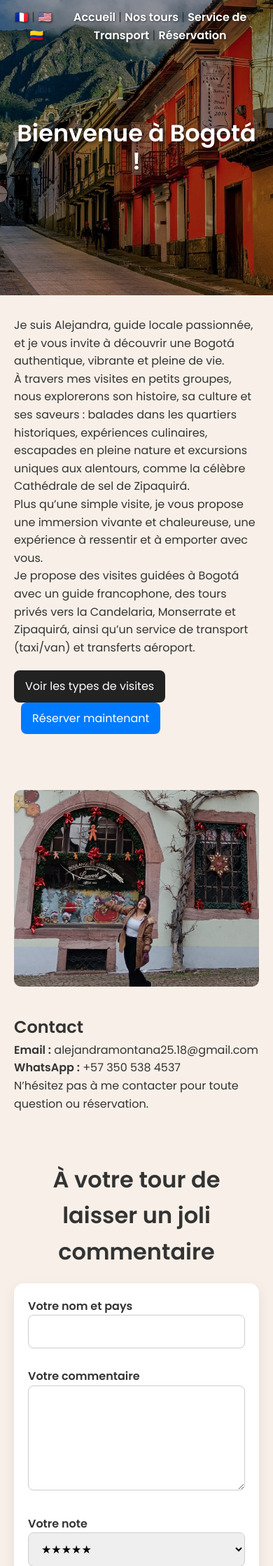
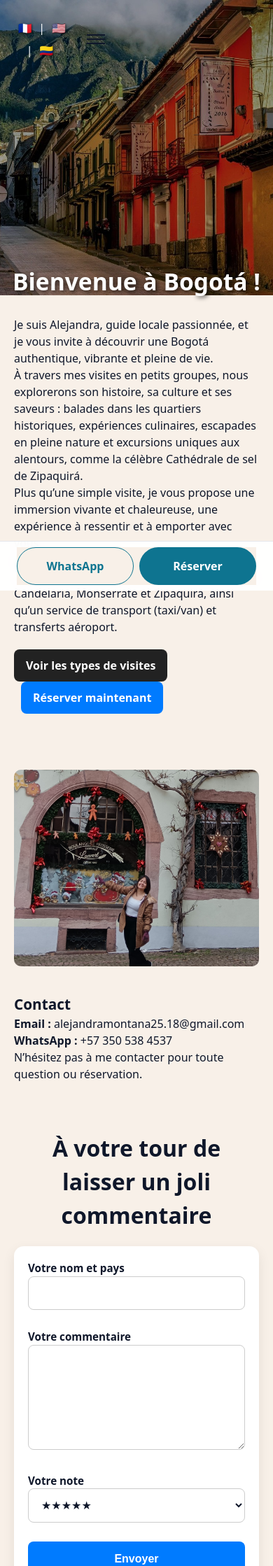
Before and after one commit to aurelienthimotyroux-gif/ohlalatoursbogota, a Flask app: page / in a window 390 px wide. Shown: the top 2238 px of the page at 70% size. Run offline with Flask 3, Linux system fonts and the light colour scheme; some libraries are stand-ins or nearby versions.

Commit message:
Ajout robots.txt + sitemap corrigé + update index + ajout mobile-pack.css

```diff
--- /dev/null
+++ b/static/mobile-pack.css
@@ -0,0 +1,137 @@
+
+
+/* --------------------------------------------------
+   Mobile-first base
+   -------------------------------------------------- */
+:root {
+  --container: 1160px;
+  --gap: 1rem;
+  --radius: 1rem;
+  --shadow: 0 10px 24px rgba(0,0,0,.08);
+  --brand: #0e7490; /* cyan-700 */
+  --brand-600: #0891b2;
+  --text: #0f172a; /* slate-900 */
+  --muted: #475569; /* slate-600 */
+  --bg: #ffffff;
+}
+
+html { box-sizing: border-box; font-size: 16px; }
+*, *::before, *::after { box-sizing: inherit; }
+body {
+  margin: 0; color: var(--text); background: var(--bg);
+  font-family: system-ui, -apple-system, Segoe UI, Roboto, Ubuntu, Cantarell, "Noto Sans", "Helvetica Neue", Arial, "Apple Color Emoji", "Segoe UI Emoji";
+  line-height: 1.5; -webkit-text-size-adjust: 100%;
+}
+img, svg, video { max-width: 100%; height: auto; }
+img { display: block; }
+
+.container { width: min(100% - 2rem, var(--container)); margin-inline: auto; }
+.stack > * + * { margin-top: var(--gap); }
+.grid { display: grid; gap: var(--gap); }
+
+/* Titres fluides */
+h1 { font-size: clamp(1.6rem, 2vw + 1rem, 2.4rem); line-height: 1.15; }
+h2 { font-size: clamp(1.3rem, 1.5vw + 0.9rem, 1.8rem); }
+h3 { font-size: clamp(1.1rem, 1vw + 0.8rem, 1.35rem); }
+
+/* Liens & boutons */
+a { color: inherit; text-decoration: none; }
+.btn {
+  display: inline-flex; align-items: center; justify-content: center;
+  gap: .5rem; padding: .875rem 1rem; border-radius: 999px;
+  border: 1px solid transparent; background: var(--brand); color: #fff;
+  font-weight: 600; cursor: pointer; text-align: center;
+}
+.btn:hover { background: var(--brand-600); }
+.btn-outline { background: transparent; color: var(--brand); border-color: var(--brand); }
+
+/* Listes de cartes responsive */
+.cards { display: grid; grid-template-columns: 1fr; gap: var(--gap); }
+.card {
+  background: #fff; border-radius: var(--radius);
+  box-shadow: var(--shadow); overflow: hidden;
+}
+.card > .card-body { padding: 1rem; }
+
+/* Clamp pour avis / textes longs (compatible avec votre logique existante) */
+.clamp { display: -webkit-box; -webkit-box-orient: vertical; overflow: hidden; }
+.clamp--3 { -webkit-line-clamp: 3; }
+.clamp--6 { -webkit-line-clamp: 6; }
+
+/* Héros / bannières avec image de fond inline (background-image: url(...)) */
+.hero { position: relative; color: #fff; min-height: 46vh; display: grid; place-items: end; }
+.hero.background-half { background-size: cover; background-position: center; }
+.hero .hero-content { width: 100%; padding: 2rem; background: linear-gradient(to top, rgba(0,0,0,.45), rgba(0,0,0,0)); }
+.hero .hero-topbar { display: flex; align-items: center; justify-content: space-between; padding: .75rem 1rem; }
+
+/* Lang switcher : en ligne sur desktop, dans le menu burger sur mobile */
+#lang-switcher a { padding: .25rem .35rem; display: inline-block; }
+
+/* Header + Nav (mobile) */
+.site-header { position: sticky; top: 0; z-index: 40; background: #fff; border-bottom: 1px solid #e5e7eb; }
+.site-header .wrap { display: flex; align-items: center; justify-content: space-between; padding: .75rem 1rem; }
+.brand a { font-weight: 800; letter-spacing: .2px; }
+
+.burger { appearance: none; background: transparent; border: 0; padding: .5rem; cursor: pointer; display: grid; gap: 4px; }
+.burger span { width: 26px; height: 2px; background: #0f172a; display: block; transition: transform .2s ease, opacity .2s ease; }
+.burger[aria-expanded="true"] span:nth-child(1) { transform: translateY(6px) rotate(45deg); }
+.burger[aria-expanded="true"] span:nth-child(2) { opacity: 0; }
+.burger[aria-expanded="true"] span:nth-child(3) { transform: translateY(-6px) rotate(-45deg); }
+
+.nav-hero {
+  position: fixed; inset: 56px 0 auto 0; /* sous le header */
+  background: #fff; border-top: 1px solid #e5e7eb; box-shadow: 0 10px 24px rgba(0,0,0,.08);
+  transform: translateY(-8px); opacity: 0; pointer-events: none; transition: opacity .2s ease, transform .2s ease;
+  padding: .5rem .75rem; display: grid; gap: .25rem; /* items en colonne */
+}
+.nav-hero.open { transform: translateY(0); opacity: 1; pointer-events: auto; }
+.nav-hero a { padding: .75rem .5rem; border-radius: .75rem; }
+.nav-hero a:hover { background: #f1f5f9; }
+
+.no-scroll { overflow: hidden; height: 100vh; }
+
+/* Formulaires (mobile) */
+.form-grid { display: grid; gap: 1rem; }
+.input, input, select, textarea {
+  width: 100%; padding: .85rem .95rem; border: 1px solid #e5e7eb; border-radius: .9rem;
+  background: #fff; color: var(--text); font-size: 1rem;
+}
+input:focus, select:focus, textarea:focus { outline: none; border-color: var(--brand); box-shadow: 0 0 0 3px rgba(14,116,144,.15); }
+label { font-weight: 600; font-size: .95rem; }
+
+/* Tables responsive */
+.table-responsive { width: 100%; overflow-x: auto; -webkit-overflow-scrolling: touch; border-radius: var(--radius); }
+.table-responsive table { width: 700px; max-width: 100%; border-collapse: collapse; }
+.table-responsive th, .table-responsive td { padding: .75rem; border-bottom: 1px solid #e5e7eb; text-align: left; }
+
+/* Sections espacées */
+.section { padding: 2rem 0; }
+.section-sm { padding: 1rem 0; }
+
+/* Footer */
+.site-footer { padding: 2rem 0; background: #0f172a; color: #cbd5e1; }
+
+/* Sticky CTA (optionnel, activez la div .sticky-cta en HTML) */
+.sticky-cta {
+  position: sticky; bottom: 0; z-index: 30; background: rgba(255,255,255,.96);
+  border-top: 1px solid #e5e7eb; padding: .5rem; backdrop-filter: saturate(180%) blur(8px);
+}
+.sticky-cta .row { display: grid; grid-template-columns: 1fr 1fr; gap: .5rem; }
+
+/* --------------------------------------------------
+   Breakpoints (tablette & desktop)
+   -------------------------------------------------- */
+@media (min-width: 640px) {
+  .cards { grid-template-columns: repeat(2, 1fr); }
+}
+@media (min-width: 768px) {
+  .hero { min-height: 52vh; }
+  .nav-hero { position: static; inset: auto; transform: none; opacity: 1; pointer-events: auto; box-shadow: none; display: flex; gap: .25rem; padding: 0; }
+  .burger { display: none; }
+  .site-header .wrap { padding: .75rem 1.25rem; }
+  .cards { grid-template-columns: repeat(2, 1fr); }
+  .form-grid { grid-template-columns: repeat(2, 1fr); }
+}
+@media (min-width: 1024px) {
+  .cards { grid-template-columns: repeat(3, 1fr); }
+  .container { width: min(100% - 4rem, var(--container)); }
--- a/templates/index.html
+++ b/templates/index.html
@@ -39,8 +39,20 @@
   <meta name="twitter:description" content="{{ _('Découvrez Bogotá : Candelaria, Monserrate, Zipaquirá, café à Hacienda Coloma. Visites en français, anglais et espagnol. Transferts aéroport, chauffeur/van privé.') }}">
   <meta name="twitter:image" content="{{ url_for('static', filename='images/accueil.jpg', _external=True) }}">
 
+  <!-- ✅ Perf & UI mobile -->
+  <link rel="preconnect" href="https://fonts.googleapis.com">
+  <link rel="preconnect" href="https://fonts.gstatic.com" crossorigin>
+  <meta name="theme-color" content="#0e7490" media="(prefers-color-scheme: light)">
+  <meta name="theme-color" content="#0b4654" media="(prefers-color-scheme: dark)">
+  <!-- <link rel="preload" href="URL_DE_TA_POLICE.woff2" as="font" type="font/woff2" crossorigin> -->
+
   <!-- CSS principal -->
   <link rel="stylesheet" href="{{ url_for('static', filename='style.css') }}">
+
+  <!-- ✅ Pack mobile chargé uniquement sur mobile -->
+  <link rel="stylesheet"
+        href="{{ url_for('static', filename='mobile-pack.css', v=1) }}"
+        media="(max-width: 767px)">
 
   <!-- Police -->
   <link href="https://fonts.googleapis.com/css2?family=Poppins:wght@300;400;500;600&display=swap" rel="stylesheet">
@@ -109,6 +121,11 @@
     .flash { margin:8px 0; padding:10px; border-radius:8px; }
     .flash-success{ background:#eefbf0; border:1px solid #b7ebc6; color:#1b5e20; }
     .flash-error{ background:#fdeaea; border:1px solid #f5c2c2; color:#8a1f1f; }
+
+    /* ✅ Cache la sticky bar sur desktop ; elle s'affiche sur mobile via mobile-pack.css */
+    @media (min-width: 768px){
+      .sticky-cta { display: none; }
+    }
   </style>
 
   <!-- JS Lire plus / Lire moins -->
@@ -166,7 +183,15 @@
         <a href="{{ lang_url('en') }}" aria-label="English">🇺🇸</a> |
         <a href="{{ lang_url('es') }}" aria-label="Español">🇨🇴</a>
       </div>
-      <nav class="nav-hero" aria-label="{{ _('Navigation principale') }}">
+
+      <!-- ✅ Bouton burger ajouté (n'affecte rien si non utilisé) -->
+      <button class="burger" id="burger" aria-expanded="false" aria-controls="nav-menu" style="margin-left:auto; margin-right:8px;">
+        <span></span><span></span><span></span>
+        <span class="sr-only">{{ _("Ouvrir le menu") }}</span>
+      </button>
+
+      <!-- Ajout de l'id pour le JS mobile -->
+      <nav class="nav-hero" id="nav-menu" aria-label="{{ _('Navigation principale') }}">
         <a href="{{ url_for('index', lang=get_locale()) }}">{{ _("Accueil") }}</a> |
         <a href="{{ url_for('tours', lang=get_locale()) }}">{{ _("Nos tours") }}</a> |
         <a href="{{ url_for('transport', lang=get_locale()) }}">{{ _("Service de Transport") }}</a> |
@@ -210,6 +235,7 @@
         <img
           src="{{ url_for('static', filename='images/alejandra.jpg') }}"
           alt="{{ _('Alejandra, votre guide à Bogotá') }}"
+          loading="lazy" decoding="async" width="800" height="600"
           style="display: block; width: 100%; height: 100%; object-fit: cover; border-radius: 10px; background: #ddd;">
       </div>
       <div style="flex: 1; min-width: 250px;">
@@ -245,7 +271,6 @@
     <div class="container">
       <h2>{{ _("Avis des voyageurs") }}</h2>
 
-      {# ===== Affiche les commentaires de la DB dans l'ordre reçu (pas de tri ici) ===== #}
       {% if comments and comments|length > 0 %}
         <div class="testimonials-grid">
           {% for comment in comments %}
@@ -270,7 +295,6 @@
                 <span class="sr-only">{{ comment.rating }} / 5</span>
               </div>
 
-              {# Texte + Lire plus si > 200 caractères #}
               {% set is_long = (comment.message|length > 200) %}
               <p
                 class="t-text{% if is_long %} clamp{% endif %}"
@@ -293,7 +317,6 @@
         </div>
 
       {% else %}
-        {# ===== Fallback statique si la base est vide ===== #}
         <div class="testimonials-grid">
           {% set comments = [
           {"name": "Francis", "country": "Canada", "date": "12 mai 2025", "rating": 5, "message": _("L’expérience est super. Alejandra prend son temps pour nous expliquer et répondre à nos questions.")},
@@ -352,5 +375,37 @@
     </div>
   </section>
 
+  <!-- ✅ Sticky bar mobile uniquement -->
+  <div class="sticky-cta">
+    <div class="container row">
+      <a class="btn btn-outline"
+         href="https://wa.me/573505384537?text={{ _('Bonjour Alejandra ! Je suis intéressé par une visite 🤗') | urlencode }}"
+         target="_blank" rel="noopener">WhatsApp</a>
+      <a class="btn" href="{{ url_for('reservation', lang=get_locale()) }}">{{ _("Réserver") }}</a>
+    </div>
+  </div>
+
+  <!-- ✅ Script burger minimal (sans impact si #burger / #nav-menu absents) -->
+  <script>
+    (function(){
+      var burger = document.getElementById('burger');
+      var nav = document.getElementById('nav-menu');
+      if (!burger || !nav) return;
+      burger.addEventListener('click', function(){
+        var expanded = burger.getAttribute('aria-expanded') === 'true';
+        burger.setAttribute('aria-expanded', String(!expanded));
+        nav.classList.toggle('open');
+        document.body.classList.toggle('no-scroll', !expanded);
+      });
+      nav.addEventListener('click', function(e){
+        var a = e.target.closest('a');
+        if (!a) return;
+        burger.setAttribute('aria-expanded', 'false');
+        nav.classList.remove('open');
+        document.body.classList.remove('no-scroll');
+      });
+    })();
+  </script>
+
 </body>
 </html>
```
